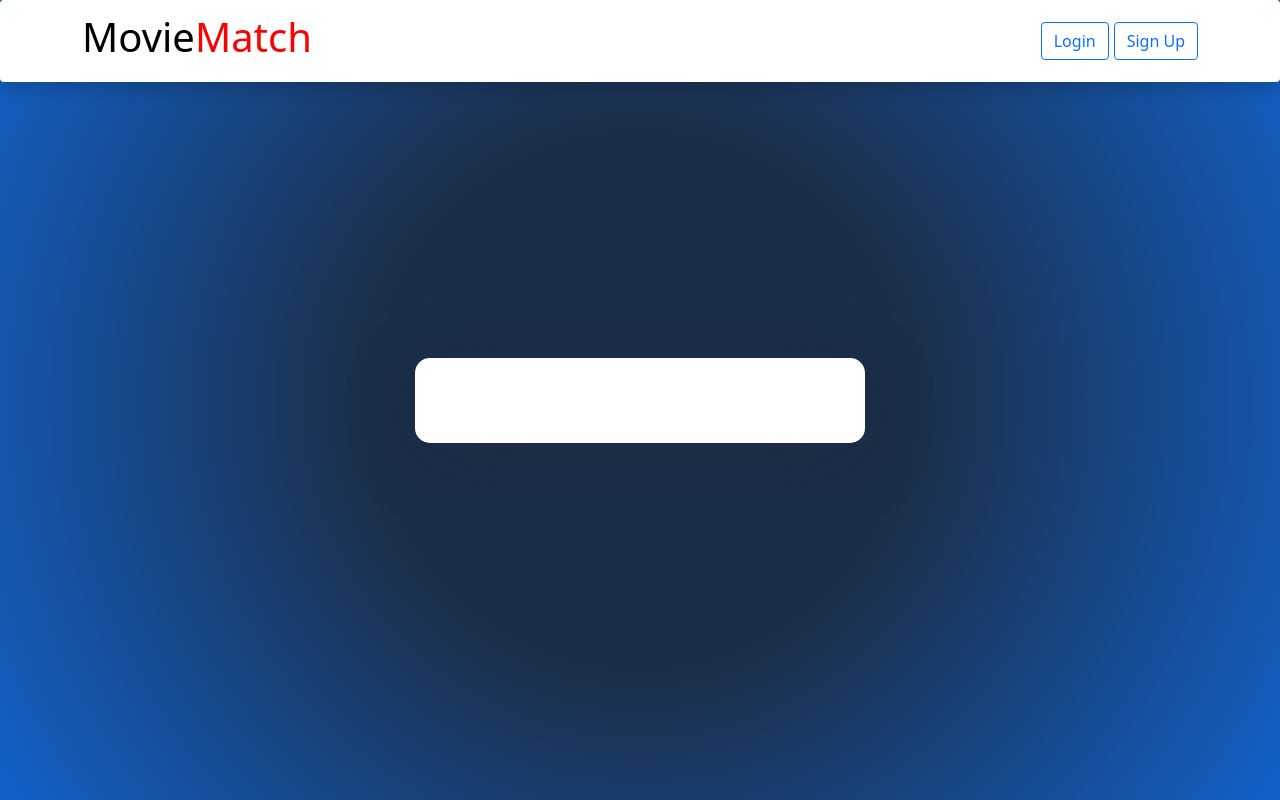
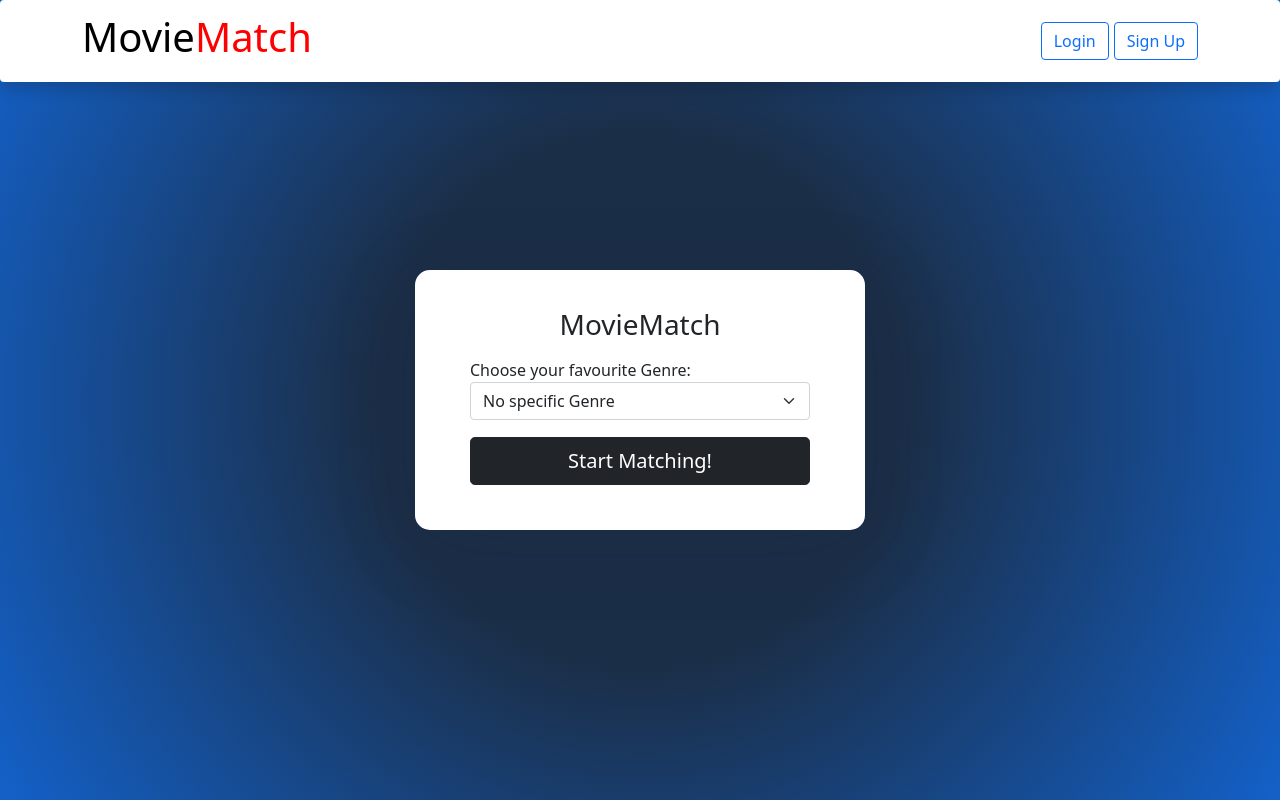
Before and after one commit to johanneskasser/moviematch_frontend, a Vue app: page /initmatch/1/1 in a window 1280 px wide. Built offline with nearby package versions, Linux system fonts and the light colour scheme.

Commit message:
Added Match Route from displaying movies

```diff
--- a/src/components/Home.vue
+++ b/src/components/Home.vue
@@ -73,7 +73,7 @@
                     Name: {{user.username}} <br> Email: {{user.email}}
                   </p>
                   <div class="container btn-group">
-                    <button type="button" class="btn btn-outline-success">Start Matching!</button>
+                    <button type="button" class="btn btn-outline-success" @click="match(user._id)">Start Matching!</button>
                     <button type="button" class="btn btn-outline-danger" @click="deleteFriendship(user._id)">Delete Friend</button>
                   </div>
                 </div>
@@ -230,6 +230,10 @@ export default {
       } catch (e) {
         console.log(e)
       }
+      await this.refreshFriends(true)
+    },
+    match(matchUserID) {
+      this.$router.push('/initmatch/${userID}/${matchUserID}'.replace('${userID}', this.user._id).replace('${matchUserID}', matchUserID))
     }
 
   }
--- /dev/null
+++ b/src/components/InitMatch.vue
@@ -0,0 +1,45 @@
+<template>
+  <div class="vue-template">
+    <form @submit.prevent="handleSubmit">
+      <h3>MovieMatch</h3>
+      <div class="form-group">
+        <label>Choose your favourite Genre: </label>
+        <select class="form-select" aria-label="Genre selection" id="select">
+          <option selected>No specific Genre</option>
+          <option value="28">Action</option>
+          <option value="12">Adventure</option>
+          <option value="35">Comedy</option>
+          <option value="80">Crime</option>
+          <option value="99">Documentary</option>
+          <option value="27">Horror</option>
+          <option value="10749">Romance</option>
+          <option value="878">Science Fiction</option>
+          <option value="53">Thriller</option>
+        </select>
+      </div>
+
+      <button type="submit" class="btn btn-dark btn-lg btn-block button_alignment">Start Matching!</button>
+
+
+    </form>
+  </div>
+
+</template>
+
+<script>
+
+  export default {
+    name: "Match",
+    methods: {
+      async handleSubmit() {
+        let select = document.getElementById('select')
+        const genreID = select.options[select.selectedIndex].value
+        await this.$router.push('/match/:userID/:matchUserID/:genreID/:init'.replace(':userID', this.$route.params.userID).replace(':matchUserID', this.$route.params.matchUserID).replace(':genreID', genreID).replace(':init', true))
+      }
+    }
+  }
+</script>
+
+<style scoped>
+
+</style>
--- /dev/null
+++ b/src/components/Match.vue
@@ -0,0 +1,40 @@
+<template>
+  <div class="vue-template">
+    <h3 v-if="movies">{{this.movies.data.results[1].original_title}}</h3>
+    <button @click="method">Click me</button>
+  </div>
+</template>
+
+<script>
+import axios from "axios";
+
+export default {
+  name: "Match",
+  data() {
+    return {
+      movies: []
+    }
+  },
+  async mounted() {
+    try {
+      this.movies = await axios.get('/getMovies', {
+        params: {
+          genres: this.$route.params.genreID
+        }
+      })
+      console.log(this.movies)
+    } catch (e) {
+      console.log(e)
+    }
+  },
+  methods: {
+    method() {
+      console.log("Hello")
+    }
+  }
+}
+</script>
+
+<style scoped>
+
+</style>
```
Also changed, not shown: src/router.js (+10 -0 lines).
